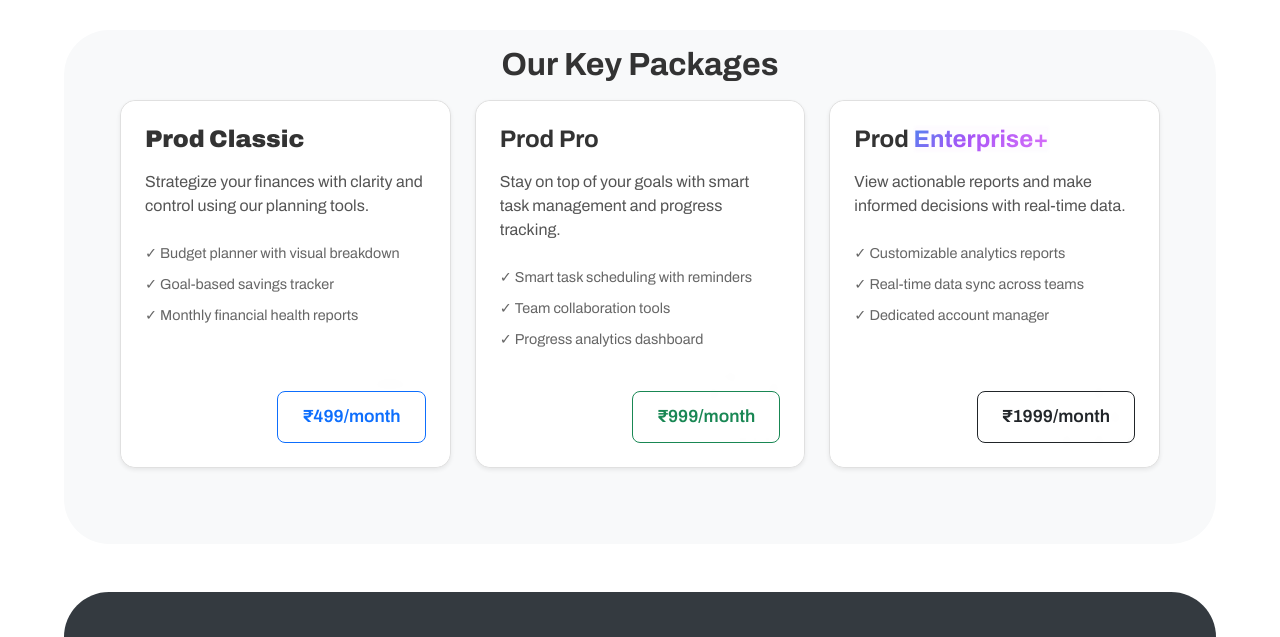
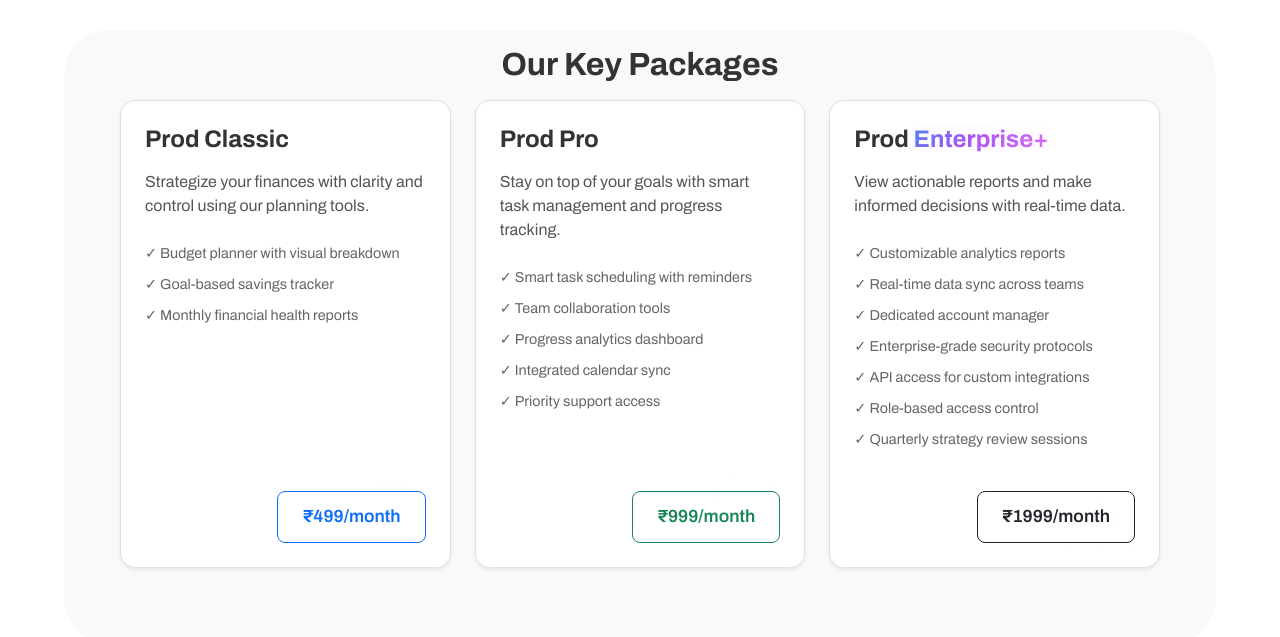
Before and after one commit to SKYZE395/Trinity, a plain HTML site: page index.html in a window 1280 px wide. Shown: the part 2480-3117 px from the top of the page. Drawn offline with nearby package versions, Linux system fonts and the light colour scheme; files whose address does not match are found by name.

```diff
--- a/index.html
+++ b/index.html
@@ -227,16 +227,18 @@
 </section>
 
 <!-- Pricing Section -->
+<!-- Pricing Section -->
 <section class="pt-3 pb-1 section-margin bg-light pricing-cards-container">
   <div class="text-center mb-5 prod-margin">
     <h2 class="fw-bold products">Our Key Packages</h2>
     <div class="container-fluid px-4">
       <div class="row g-4">
+
         <!-- Classic Package -->
         <div class="col-md-4 mb-4">
           <div class="card text-start shadow-sm d-flex flex-column justify-content-between card-classic">
             <div class="card-body d-flex flex-column">
-              <h3 class="card-title"><b>Prod Classic</b></h3>
+              <h3 class="card-title">Prod Classic</h3>
               <p class="card-text">Strategize your finances with clarity and control using our planning tools.</p>
               <ul class="list-unstyled">
                 <li>✓ Budget planner with visual breakdown</li>
@@ -260,6 +262,8 @@
                 <li>✓ Smart task scheduling with reminders</li>
                 <li>✓ Team collaboration tools</li>
                 <li>✓ Progress analytics dashboard</li>
+                <li>✓ Integrated calendar sync</li>
+                <li>✓ Priority support access</li>
               </ul>
               <div class="mt-auto text-end">
                 <button class="btn btn-outline-success">₹999/month</button>
@@ -278,6 +282,10 @@
                 <li>✓ Customizable analytics reports</li>
                 <li>✓ Real-time data sync across teams</li>
                 <li>✓ Dedicated account manager</li>
+                <li>✓ Enterprise-grade security protocols</li>
+                <li>✓ API access for custom integrations</li>
+                <li>✓ Role-based access control</li>
+                <li>✓ Quarterly strategy review sessions</li>
               </ul>
               <div class="mt-auto text-end">
                 <button class="btn btn-outline-dark">₹1999/month</button>
@@ -285,6 +293,7 @@
             </div>
           </div>
         </div>
+
       </div>
     </div>
   </div>
```
Also changed, not shown: css/index.css (+7 -1 lines).
